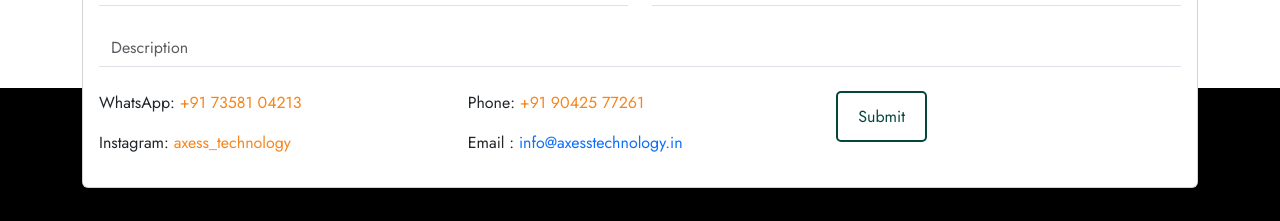
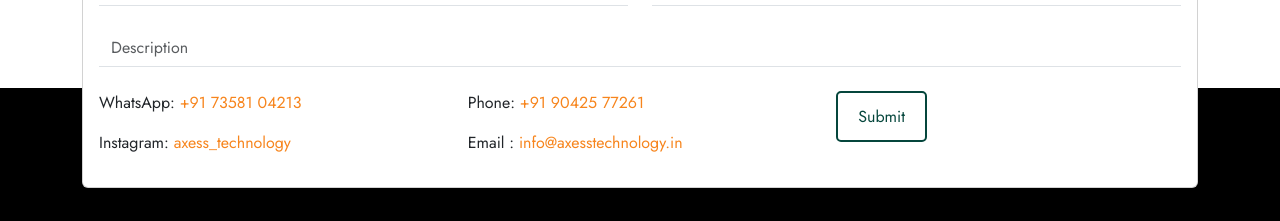
Before and after one commit to axessmongo/AxessTechnology-project, a React (Vite) app in the folder client/: page / in a window 1280 px wide. Shown: the part 4800-5021 px from the top of the page. Built offline with nearby package versions, Linux system fonts and the light colour scheme.

Commit message:
Made some changes in link

```diff
--- a/client/src/About.jsx
+++ b/client/src/About.jsx
@@ -54,7 +54,7 @@ function About() {
           </div>
           <div className="col-md-4 mt-5">
             <div className="row text-white text-center">
-                <p>Axess isn't just a tech company, it's your digital ecosystem architect. We weave the code that empowers your business, test the limits to ensure flawless experiences, craft websites that captivate and convert, and ignite your online presence with data-driven marketing magic. With 8 years of experience and a passionate team, we don't just deliver services, we build long-term partnerships, tailoring solutions that unlock your digital potential across software development, testing, website development, and digital marketing. Let's write your digital success story together.</p>
+              <p>Axess isn't just a tech company, it's your digital ecosystem architect. We weave the code that empowers your business, test the limits to ensure flawless experiences, craft websites that captivate and convert, and ignite your online presence with data-driven marketing magic. With 8 years of experience and a passionate team, we don't just deliver services, we build long-term partnerships, tailoring solutions that unlock your digital potential across software development, testing, website development, and digital marketing. Let's write your digital success story together.</p>
             </div>
           </div>
         </div>
--- a/client/src/assets/css/About.scss
+++ b/client/src/assets/css/About.scss
@@ -10,8 +10,6 @@
     height: auto;
 }
 
-
-
 .blur-img img {
     filter: blur(2px);
     width: 100%;
@@ -20,7 +18,6 @@
     background: #efefef;
     object-fit: cover;
 }
-
 
 .rounded-img img {
     border-radius: 50%;
@@ -51,7 +48,6 @@
     // text-align: center;
 }
 
-
 .aboutcards {
     display: flex;
     justify-content: center;
@@ -76,6 +72,4 @@
             align-items: center;
         }
     }
-
-
 }
--- a/client/src/components/Footer.jsx
+++ b/client/src/components/Footer.jsx
@@ -191,48 +191,48 @@ function Footer() {
                                     <img src={frompng} alt="" />
                                 </div>
                             </div>
+
                             <div className="">
                                 <div className="row">
                                     <div className="col-md-6 mb-4">
                                         <input data-aos='zoom-out' type="text" name="fname" value={contact.fname} className='form-control shadow-none border-0 rounded-0 border-bottom text-black;' onChange={handleChange} placeholder='Firstname *' />
                                         <div style={{ color: 'red', textAlign: "center", fontSize: "12px" }}>{errors.fname}</div>
-
                                     </div>
                                     <div className="col-md-6 mb-4">
                                         <input data-aos='zoom-out' type="text" name="lname" value={contact.lname} className='form-control shadow-none border-0 rounded-0 border-bottom text-black;' onChange={handleChange} placeholder='Lastname *' />
                                         <div style={{ color: 'red', textAlign: "center", fontSize: "12px" }}>{errors.lname}</div>
-
                                     </div>
                                     <div className="col-md-6 mb-4">
                                         <input data-aos='zoom-out' type="email" name="email" value={contact.email} className='form-control shadow-none border-0 rounded-0 border-bottom text-black;' onChange={handleChange} placeholder='E-mail *' />
                                         <div style={{ color: 'red', textAlign: "center", fontSize: "12px" }}>{errors.email}</div>
-
                                     </div>
                                     <div className="col-md-6 mb-4">
                                         <input data-aos='zoom-out' type="phone" value={contact.phone} name="phone" className='form-control shadow-none border-0 rounded-0 border-bottom text-black;' onChange={handleChange} placeholder='Phone-Number *' />
                                         <div style={{ color: 'red', textAlign: "center", fontSize: "12px" }}>{errors.phone}</div>
+                                    </div>
 
-                                    </div>
                                     <div className="col-md-12 mb-4">
                                         <input data-aos='zoom-out' type="text" value={contact.description} name="description" className='form-control shadow-none border-0 rounded-0 border-bottom text-black;' onChange={handleChange} placeholder='Description' />
                                         <div style={{ color: 'red', textAlign: "center", fontSize: "12px" }}>{errors.description}</div>
-
                                     </div>
                                 </div>
+
                                 <div className="row">
+
                                     <div className="col-md-4" data-aos='zoom-out'>
                                         <p>WhatsApp: <Link to={"+91 90425 77261"} className='text-decoration-none concolor'> +91 73581 04213 </Link></p>
                                         <p>Instagram: <a className='text-decoration-none concolor' href="https://www.instagram.com/axess_technology?igsh=MXQ2MXdpZzJnaHo2aw==" target='_blank'>axess_technology</a></p>
                                     </div>
+
                                     <div className="col-md-4" data-aos='zoom-out'>
                                         <p>Phone:<Link to={"+91 90425 77261"} className='text-decoration-none concolor'> +91 90425 77261</Link></p>
-                                        <p>Email : <a className='text-decoration-none' href="mailto:info@axesstechnology.in">info@axesstechnology.in</a></p>
+                                        <p>Email : <a className='text-decoration-none concolor' href="mailto:info@axesstechnology.in">info@axesstechnology.in</a></p>
+                                    </div>
 
-                                    </div>
                                     <div className="col-md-4" data-aos='zoom-out'>
                                         <button className='gold-btn m-0 green-btn'><span className='d-block'>Submit</span> <i className="bi bi-arrow-right"></i></button>
+                                    </div>
 
-                                    </div>
                                 </div>
                             </div>
                         </div>
```
Also changed, not shown: client/src/assets/css/footer.scss (+5 -3 lines).
